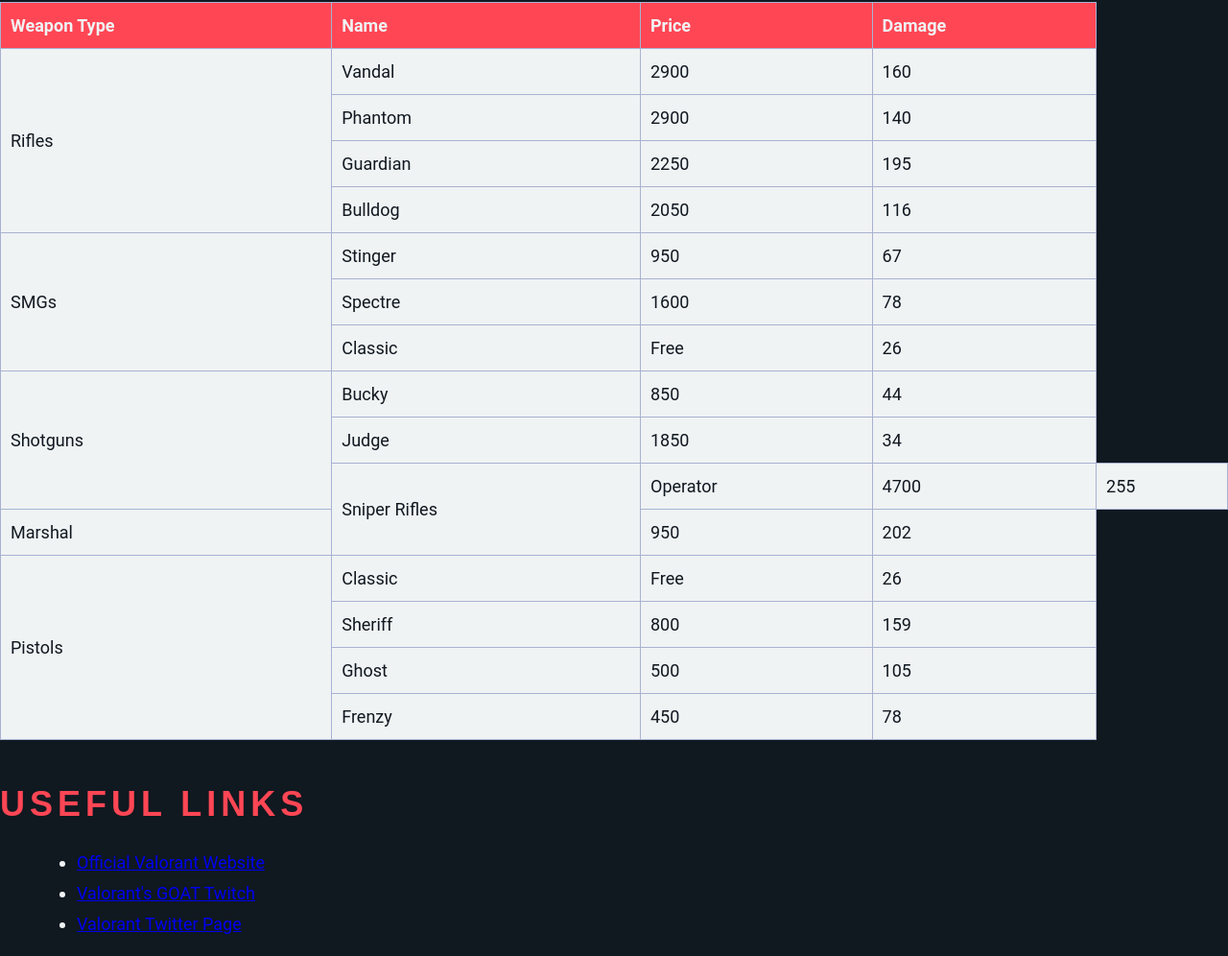
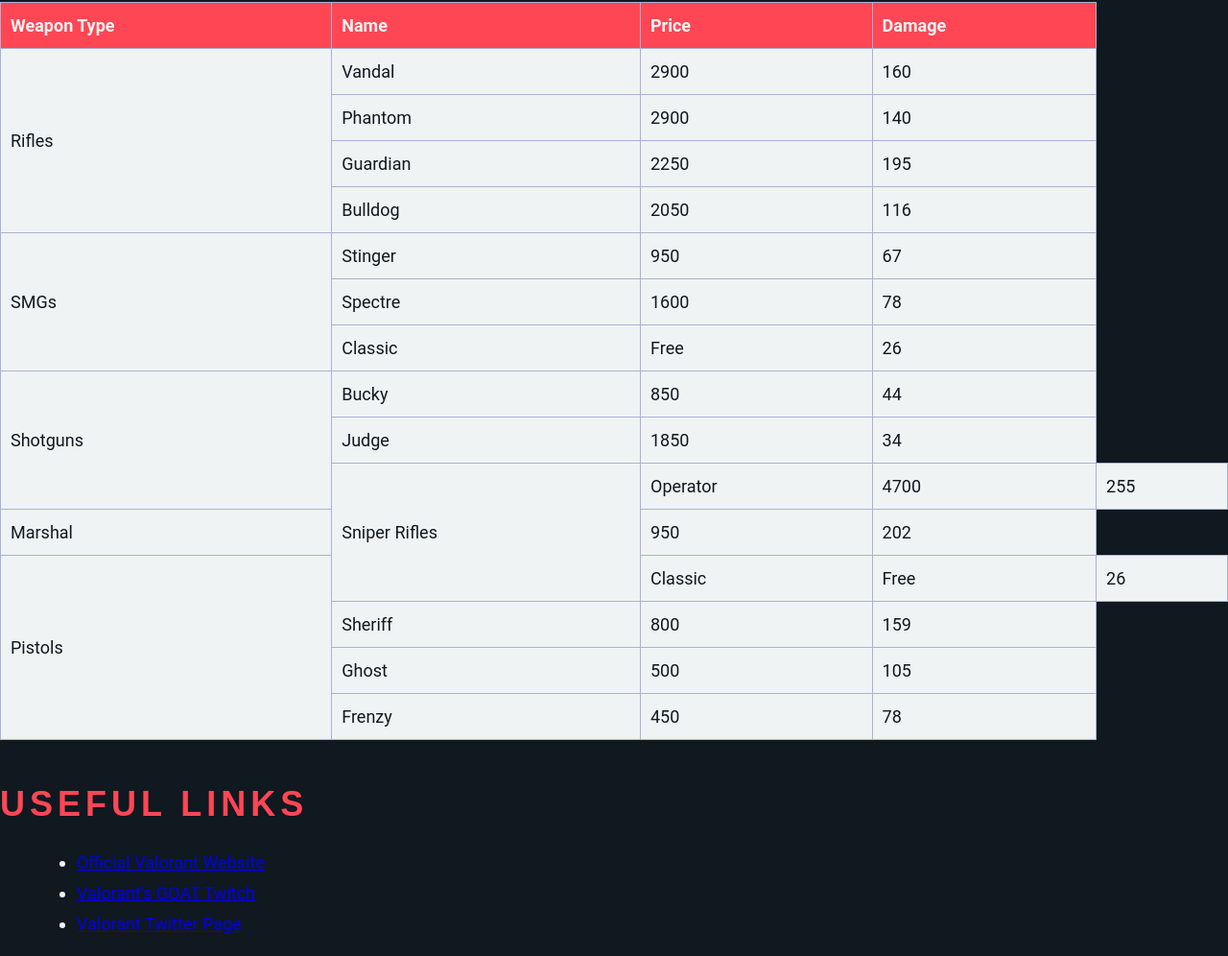
Before and after one commit to phanjay000/csp-spring2023, a plain HTML site: page index.html in a window 1280 px wide. Shown: the part 1702-2698 px from the top of the page at 96% size. Drawn offline with Linux system fonts and the light colour scheme.

Commit message:
Update index.html

```diff
--- a/index.html
+++ b/index.html
@@ -260,7 +260,7 @@
                                 <td>34</td>
                         </tr>
                         <tr>
-                                <td rowspan="2">Sniper Rifles</td>
+                                <td rowspan="3">Sniper Rifles</td>
                                 <td>Operator</td>
                                 <td>4700</td>
                                 <td>255</td>
```
